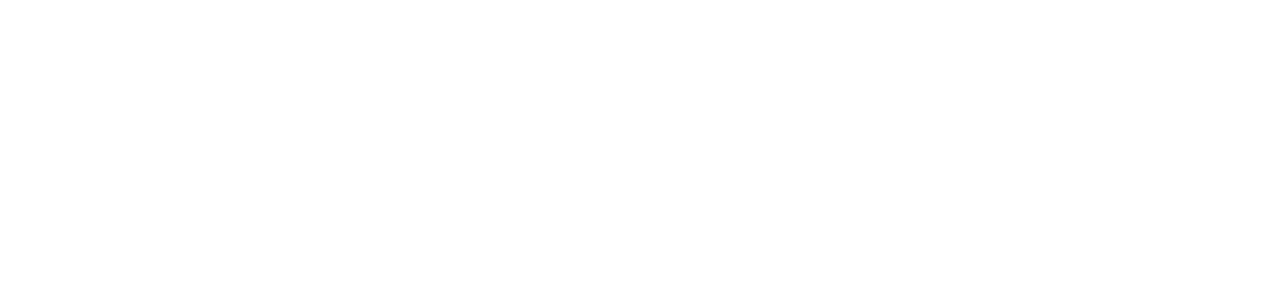
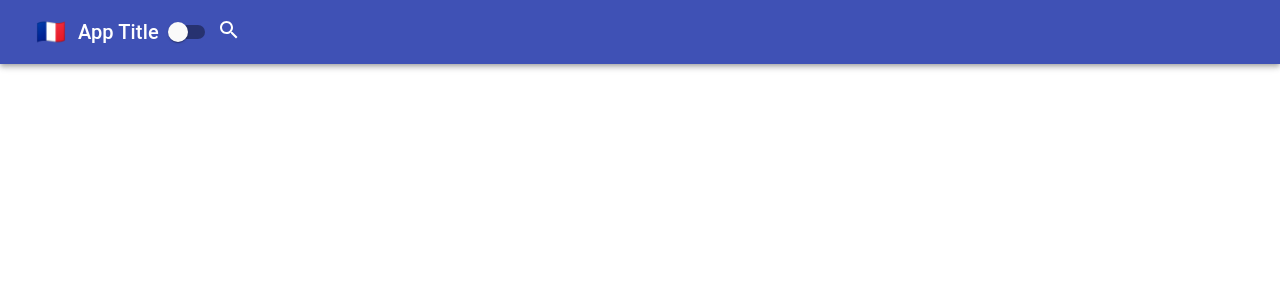
Before and after one commit to mikohan/context-app-2, a React (Create React App) app: page / in a window 1280 px wide. Shown: the top 300 px of the page. Built offline with nearby package versions, Linux system fonts and the light colour scheme.

Commit message:
Added Navbar

```diff
--- a/src/App.js
+++ b/src/App.js
@@ -1,7 +1,12 @@
 import React from 'react';
+import Navbar from './Navbar';
 
 function App() {
-  return <div></div>;
+  return (
+    <div>
+      <Navbar />
+    </div>
+  );
 }
 
 export default App;
--- a/src/Navbar.js
+++ b/src/Navbar.js
@@ -0,0 +1,41 @@
+import React, { Component } from 'react';
+
+import AppBar from '@material-ui/core/AppBar';
+import Toolbar from '@material-ui/core/Toolbar';
+import IconButton from '@material-ui/core/IconButton';
+import Typography from '@material-ui/core/Typography';
+import InputBase from '@material-ui/core/InputBase';
+import SearchIcon from '@material-ui/icons/Search';
+import Switch from '@material-ui/core/Switch';
+import { withStyles } from '@material-ui/core/styles';
+import styles from './styles/NavbarStyles';
+// import classes from '*.module.css';
+
+class Navbar extends Component {
+  render() {
+    const { classes } = this.props;
+    return (
+      <div className={classes.root}>
+        <AppBar className={classes.appbar} position="static" color="primary">
+          <Toolbar>
+            <IconButton className={classes.menuButton} color="inherit">
+              <span>🇫🇷</span>
+            </IconButton>
+            <Typography className={classes.title} variant="h6" color="inherit">
+              App Title
+            </Typography>
+            <Switch />
+            <div className={classes.grow} />
+            <div className={classes.search}>
+              <div className={classes.searchIcon}>
+                <SearchIcon />
+              </div>
+            </div>
+          </Toolbar>
+        </AppBar>
+      </div>
+    );
+  }
+}
+
+export default withStyles(styles)(Navbar);
--- /dev/null
+++ b/src/styles/NavbarStyles.js
@@ -0,0 +1,9 @@
+const styles = (theme) => ({
+  root: {
+    width: '100%',
+    marginBottom: 0,
+  },
+  grow: {},
+});
+
+export default styles;
```
